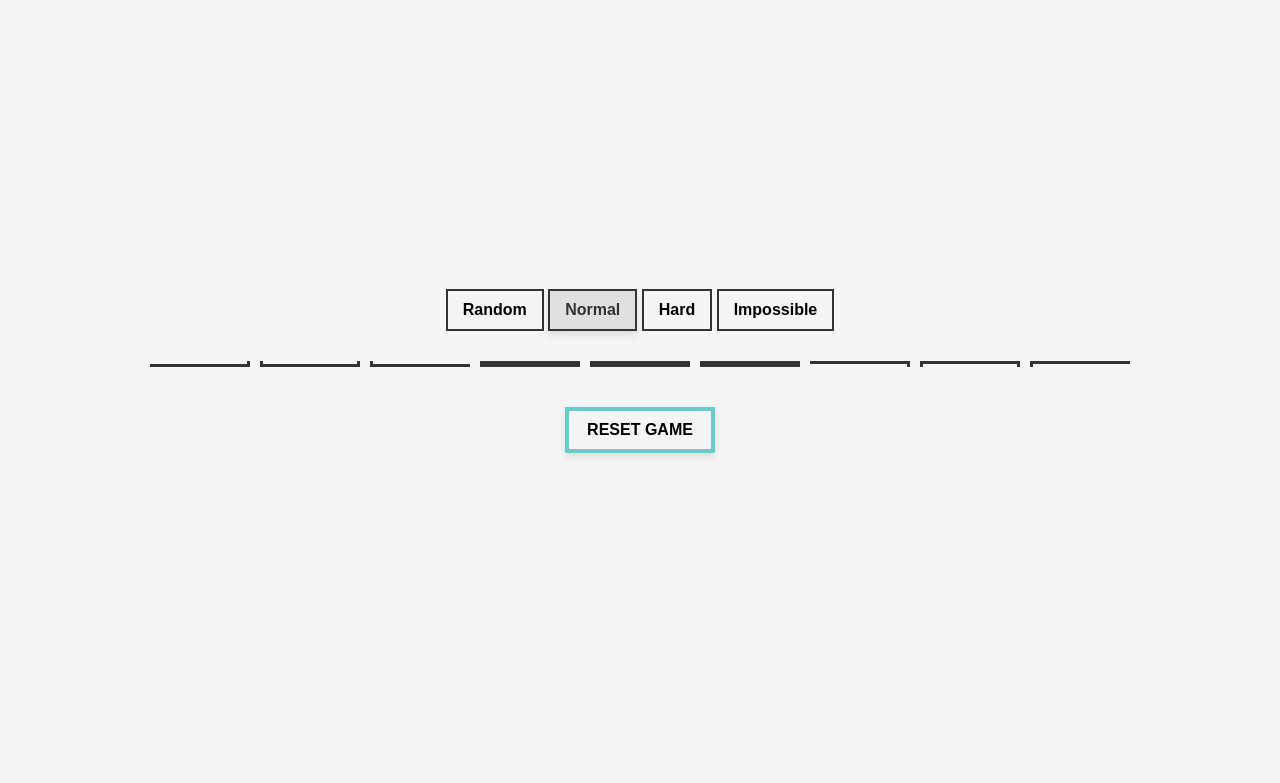
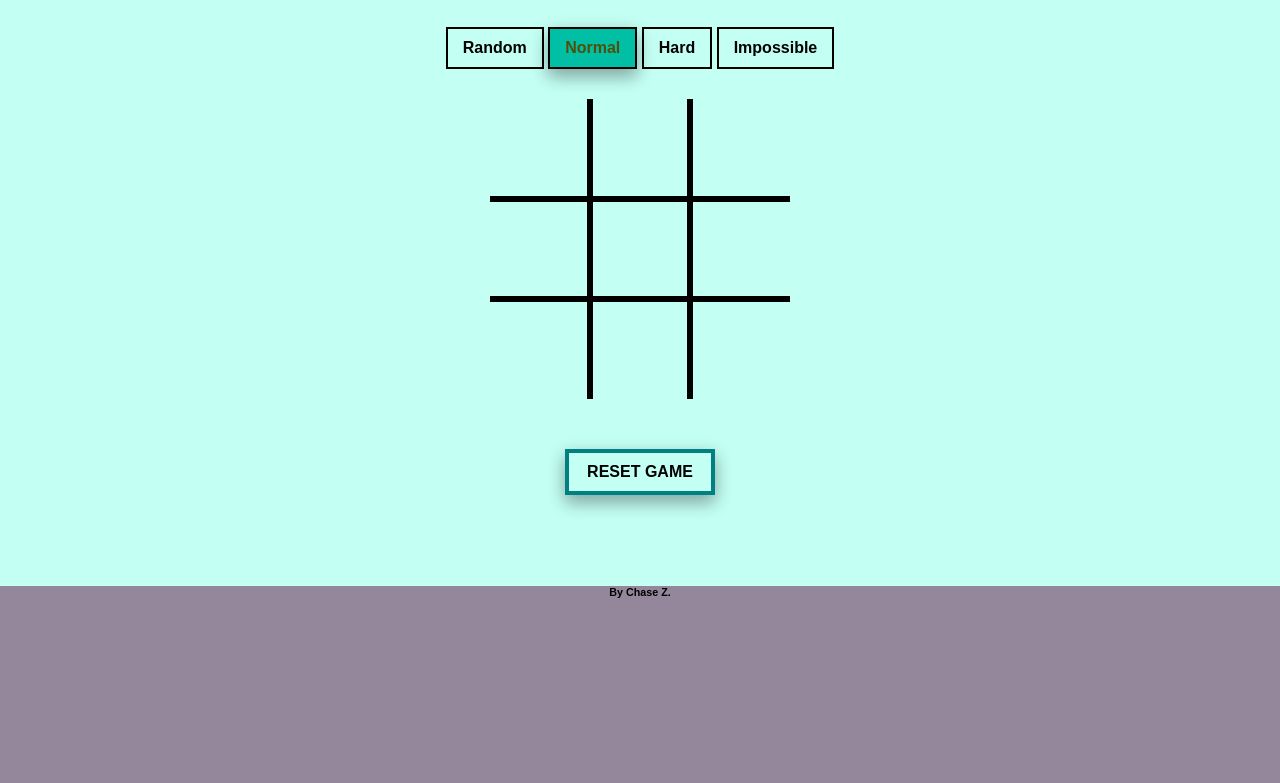
Before and after one commit to HumnResources/TicTacToe, a website: page public/game.html in a window 1280 px wide. Shown: the part 166-949 px from the top of the page. After the commit the page ends 800 px from the top, so only its background shows below. Drawn offline with Linux system fonts and the light colour scheme.

Commit message:
Update game-style.css
**REVERT**

```diff
--- a/public/game-style.css
+++ b/public/game-style.css
@@ -4,94 +4,104 @@
   box-sizing: border-box;
   font-family: Arial, Helvetica, sans-serif;
 }
-
 .container {
-  min-height: 100vh;
+  min-height: 75vh;
   display: flex;
   flex-direction: column;
   align-items: center;
   justify-content: center;
-  background: #F5F5F5; /* Matte background */
+  background: #C4FFF4;
 }
-
 .difficulty button {
   outline: none;
-  margin-bottom: 20px;
-  border: 2px solid #333; /* Lighter accent color */
+  margin-bottom: 30px;
+  border: 2px solid black;
   padding: 10px 15px;
   font-size: 1rem;
   font-weight: bold;
   background: none;
-  transition: all 0.3s ease-in-out;
+  transition: all 0.6s ease-in-out;
 }
-
 .difficulty .inUse {
-  box-shadow: 0 4px 8px rgba(0, 0, 0, 0.1);
-  background: #E0E0E0; /* Lighter accent color */
-  color: #333; /* Darker text color */
+  box-shadow: 0 8px 16px 0 rgba(0,0,0,0.2), 0 6px 20px 0 rgba(0,0,0,0.19);
+  background: #00BFA4;
+  color: #505009;
 }
-
 button#reset {
   outline: none;
-  box-shadow: 0 4px 8px rgba(0, 0, 0, 0.1);
-  border: 4px solid #66CCCC; /* Lighter accent color */
+  box-shadow: 0 8px 16px 0 rgba(0,0,0,0.2), 0 6px 20px 0 rgba(0,0,0,0.19);
+  border: 4px solid teal;
   padding: 10px 18px;
-  margin: 30px 0;
+  margin: 50px 50px;
   font-size: 1rem;
   font-weight: bold;
   background: none;
   transition: all 0.2s ease-in-out;
 }
-
 button#reset:hover {
   cursor: pointer;
-  background: #66CCCC; /* Lighter accent color */
+  background: green;
   color: white;
 }
-
 .grid {
   display: grid;
-  max-width: 100%;
-  grid-template-columns: repeat(auto-fit, minmax(100px, 1fr)); /* Responsive grid */
-  gap: 10px;
-  padding: 10px;
+  width: 300px;
+  height: 300px;
+  grid-template-columns: auto auto auto;
+}
+.cell {
+  display: flex;
+  width: 100px;
+  height: 100px;
+  align-items: center;
+  justify-content: center;
+  font-size: 3rem;
+  font-weight: bold;
+  border: 3px solid black;
+  transition: background 0.2s ease-in-out;
+}
+.cell:hover {
+  cursor: pointer;
+  background: #0ff30f;
+}
+.winningCell {
+  background: gold;
+}
+.occupied:hover {
+  background: #ff3a3a;
+}
+#cell_0,
+#cell_1,
+#cell_2 {
+    border-top: none;
+}
+#cell_0,
+#cell_3,
+#cell_6 {
+    border-left: none;
+}
+#cell_2,
+#cell_5,
+#cell_8 {
+    border-right: none;
+}
+#cell_6,
+#cell_7,
+#cell_8 {
+    border-bottom: none;
+}
+.playerWin {
+  color: green;
 }
 
-.cell {
-  display: flex;
-  align-items: center;
-  justify-content: center;
-  font-size: 2rem; /* Smaller font size for better responsiveness */
-  font-weight: bold;
-  border: 3px solid #333; /* Lighter accent color */
-  transition: background 0.2s ease-in-out;
+.computerWin {
+  color: red;
 }
 
-.cell:hover {
-  cursor: pointer;
-  background: #DDDDDD; /* Lighter accent color */
+.draw {
+  color: orangered;
 }
-
-.winningCell {
-  background: #FFFF99; /* Lighter accent color */
-}
-
-.occupied:hover {
-  background: #FF9999; /* Lighter accent color */
-}
-
-/* Cell border adjustments for grid */
-#cell_0, #cell_1, #cell_2 { border-top: none; }
-#cell_0, #cell_3, #cell_6 { border-left: none; }
-#cell_2, #cell_5, #cell_8 { border-right: none; }
-#cell_6, #cell_7, #cell_8 { border-bottom: none; }
-
-/* Text colors for game outcomes */
-.playerWin { color: #66CC66; } /* Lighter accent color */
-.computerWin { color: #CC6666; } /* Lighter accent color */
-.draw { color: #FFA07A; } /* Lighter accent color */
-
 .log {
   margin-top: 15px;
-  color: #663399; /* Lighter accent color */
+  color: purple;
 }
```
